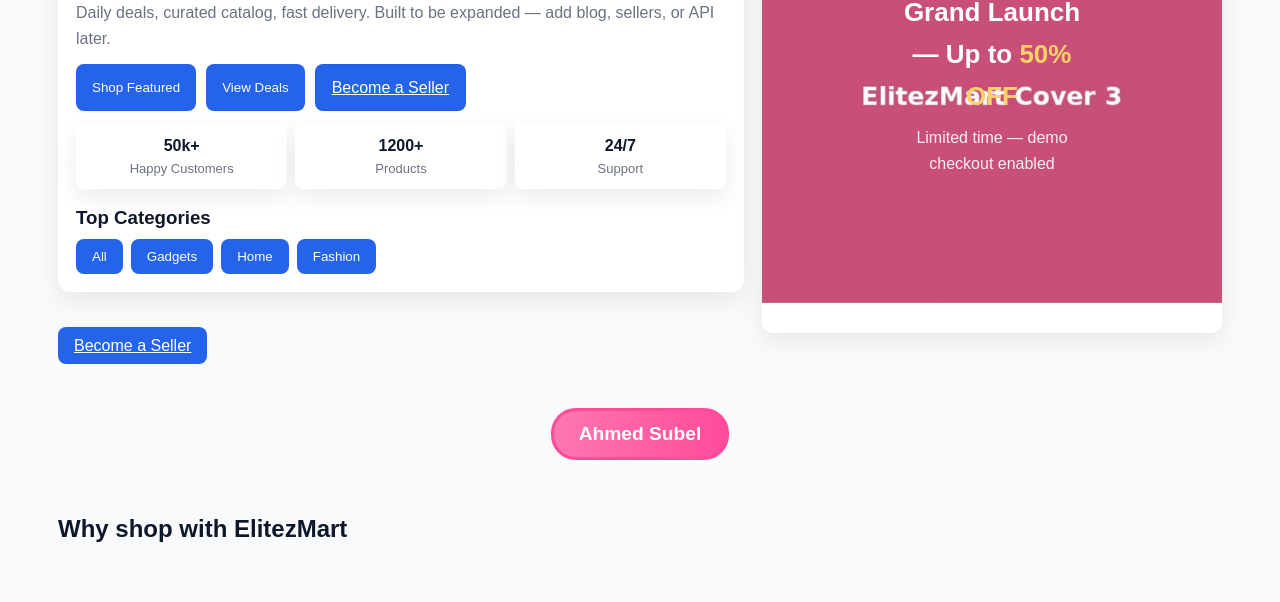
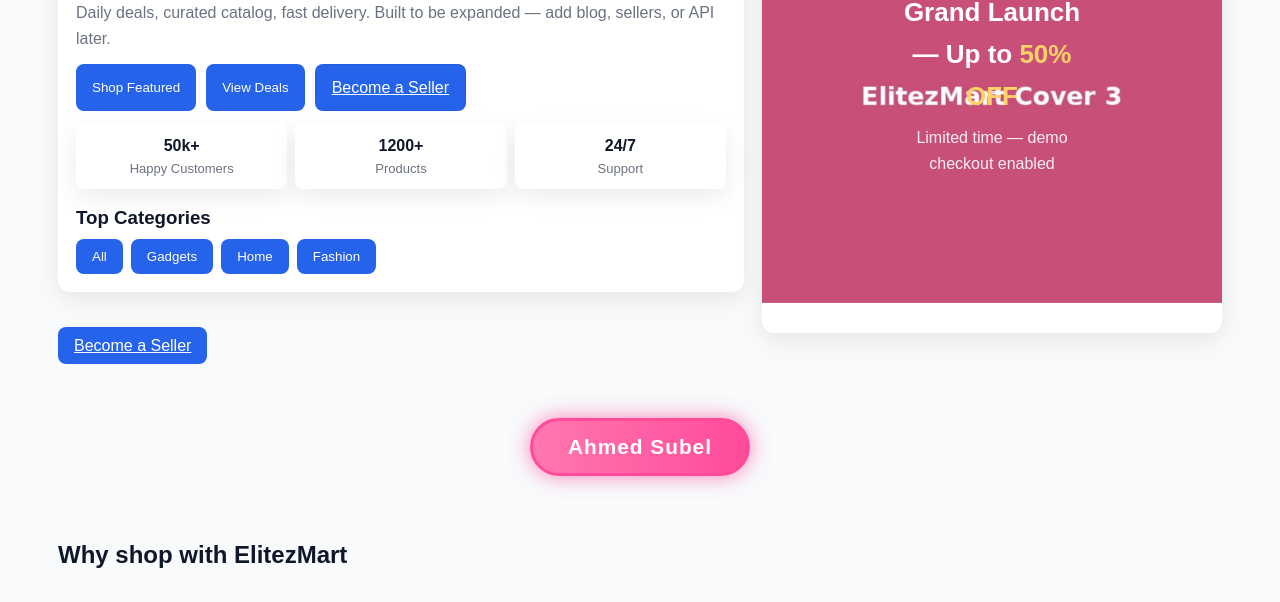
Before and after one commit to ahmedsubel342/Ahmed-Subel, a plain HTML site: page index.html in a window 1280 px wide. Shown: the part 198-800 px from the top of the page. Drawn offline with Linux system fonts and the light colour scheme; files whose address does not match are found by name.

Commit message:
Update elitezmart-style.css

```diff
--- a/elitezmart-style.css
+++ b/elitezmart-style.css
@@ -62,25 +62,6 @@ body {
   justify-content: center;
   margin: 50px 0;
 }
-
-#ahmedSubelBtn {
-  background: linear-gradient(90deg, #ff77b0, #ff4b9a);
-  color: #fff;
-  padding: 12px 25px;
-  font-size: 1.2rem;
-  border: 3px solid #ff4b9a; /* Bold pink border */
-  border-radius: 25px;
-  cursor: pointer;
-  font-weight: 700; /* Bold text */
-  transition: transform 0.3s, opacity 0.3s, box-shadow 0.3s;
-}
-
-#ahmedSubelBtn:hover {
-  transform: scale(1.05);
-  opacity: 0.9;
-  box-shadow: 0 0 15px rgba(255,119,176,0.6); /* subtle glow on hover */
-}
-
 
 .nav {
   display: flex;
@@ -321,3 +302,58 @@ footer {
   font-size: 0.9rem;
   margin-top: 60px;
 }
+
+.custom-button-section {
+  display: flex;
+  justify-content: center;
+  margin: 60px 0;
+}
+
+/* Base Style */
+#ahmedSubelBtn {
+  background: linear-gradient(90deg, #ff77b0, #ff4b9a);
+  color: #fff;
+  padding: 14px 35px;
+  font-size: 1.3rem;
+  border: 3px solid #ff4b9a;
+  border-radius: 40px;
+  cursor: pointer;
+  font-weight: 700;
+  letter-spacing: 1px;
+  transition: all 0.4s ease-in-out;
+  position: relative;
+  overflow: hidden;
+}
+
+/* Subtle glowing border animation */
+#ahmedSubelBtn::before {
+  content: "";
+  position: absolute;
+  top: 0;
+  left: -100%;
+  width: 100%;
+  height: 100%;
+  background: linear-gradient(120deg, transparent, rgba(255,255,255,0.3), transparent);
+  transition: all 0.4s ease;
+}
+
+/* Hover animation */
+#ahmedSubelBtn:hover {
+  transform: scale(1.08);
+  box-shadow: 0 0 25px rgba(255, 75, 154, 0.7);
+}
+
+/* Shine animation moves across button */
+#ahmedSubelBtn:hover::before {
+  left: 100%;
+}
+
+/* Optional continuous glow animation */
+@keyframes pulseGlow {
+  0% { box-shadow: 0 0 10px rgba(255, 75, 154, 0.3); }
+  50% { box-shadow: 0 0 20px rgba(255, 75, 154, 0.7); }
+  100% { box-shadow: 0 0 10px rgba(255, 75, 154, 0.3); }
+}
+#ahmedSubelBtn {
+  animation: pulseGlow 2s infinite;
+}
```
